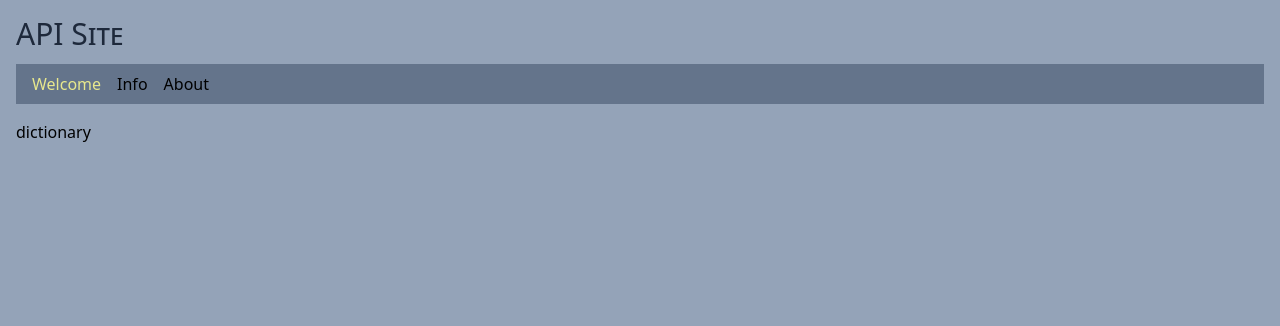
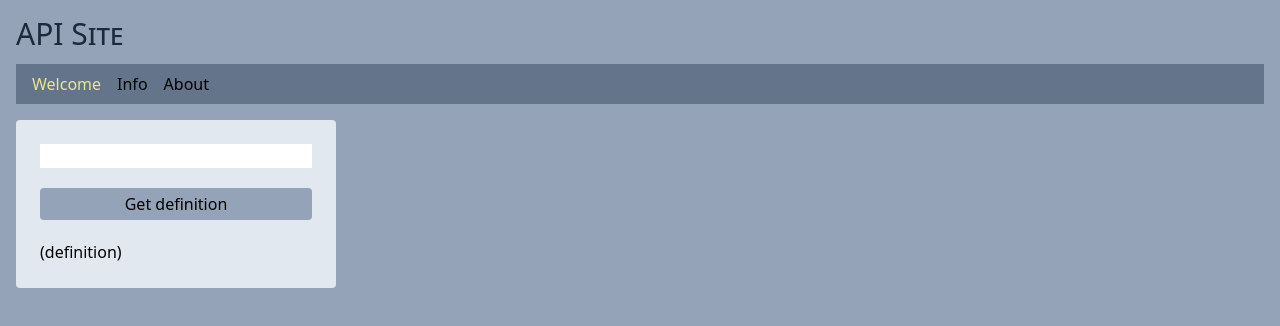
Before and after one commit to edwardtanguay/et782-react-apis, a React (Vite) app: page /welcome in a window 1280 px wide. Shown: the top 326 px of the page. Built offline with nearby package versions, Linux system fonts and the light colour scheme.

Commit message:
basic card finished

```diff
--- a/src/components/ApiDictionary.tsx
+++ b/src/components/ApiDictionary.tsx
@@ -1,5 +1,9 @@
 export const ApiDictionary = () => {
 	return (
-		<p>dictionary</p>
+		<div className="flex gap-5 flex-col bg-slate-200 p-6 w-[20rem] rounded">
+			<input/>
+			<button>Get definition</button>
+			<p>(definition)</p>
+		</div>
 	)
 }
--- a/src/index.scss
+++ b/src/index.scss
@@ -6,6 +6,9 @@
 	h1 {
 		font-variant: small-caps;
 	}
+	button {
+		@apply bg-slate-400 px-3 py-1 rounded hover:opacity-80;
+	}
 }
 
 a.active {
```
